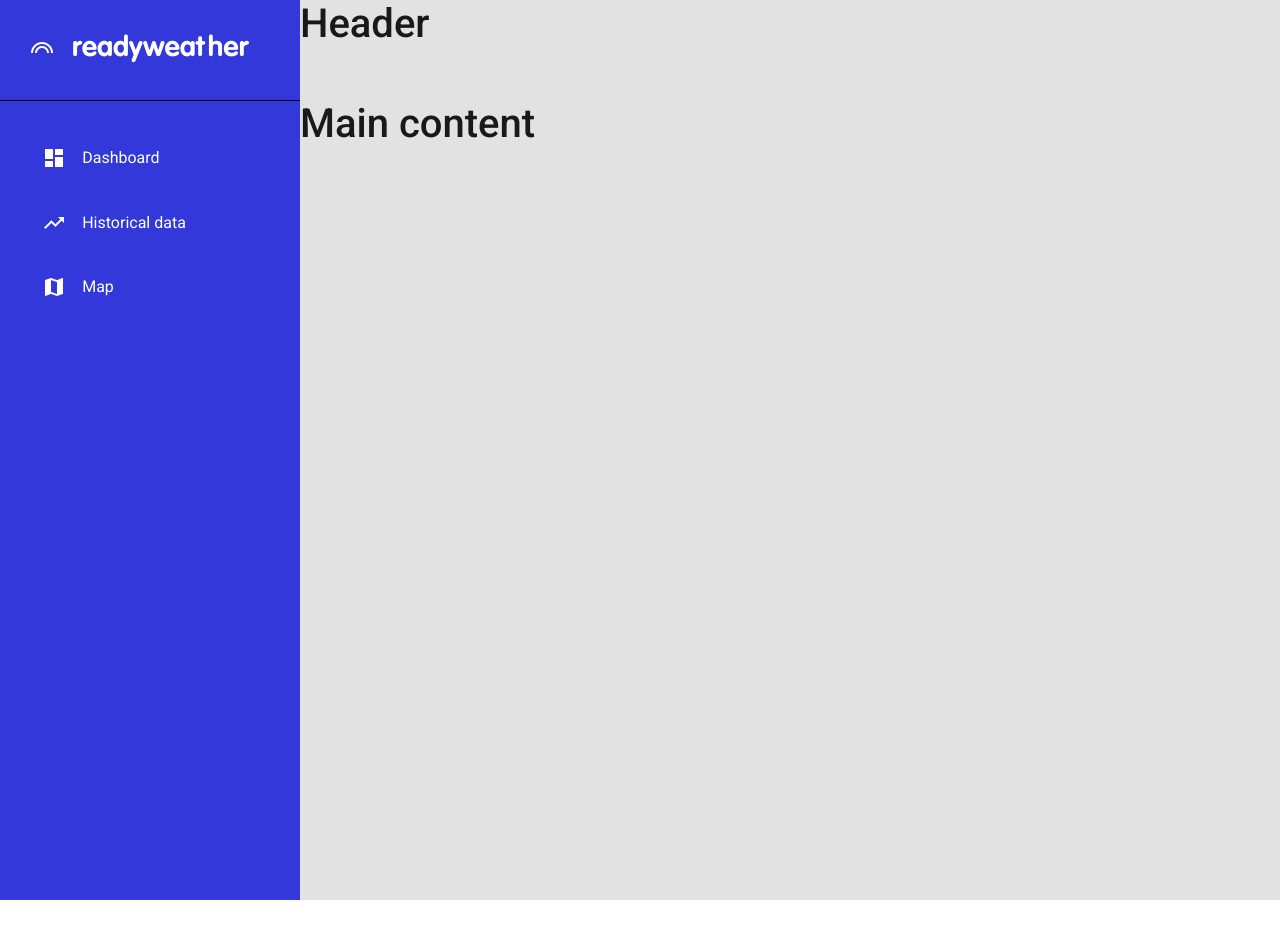
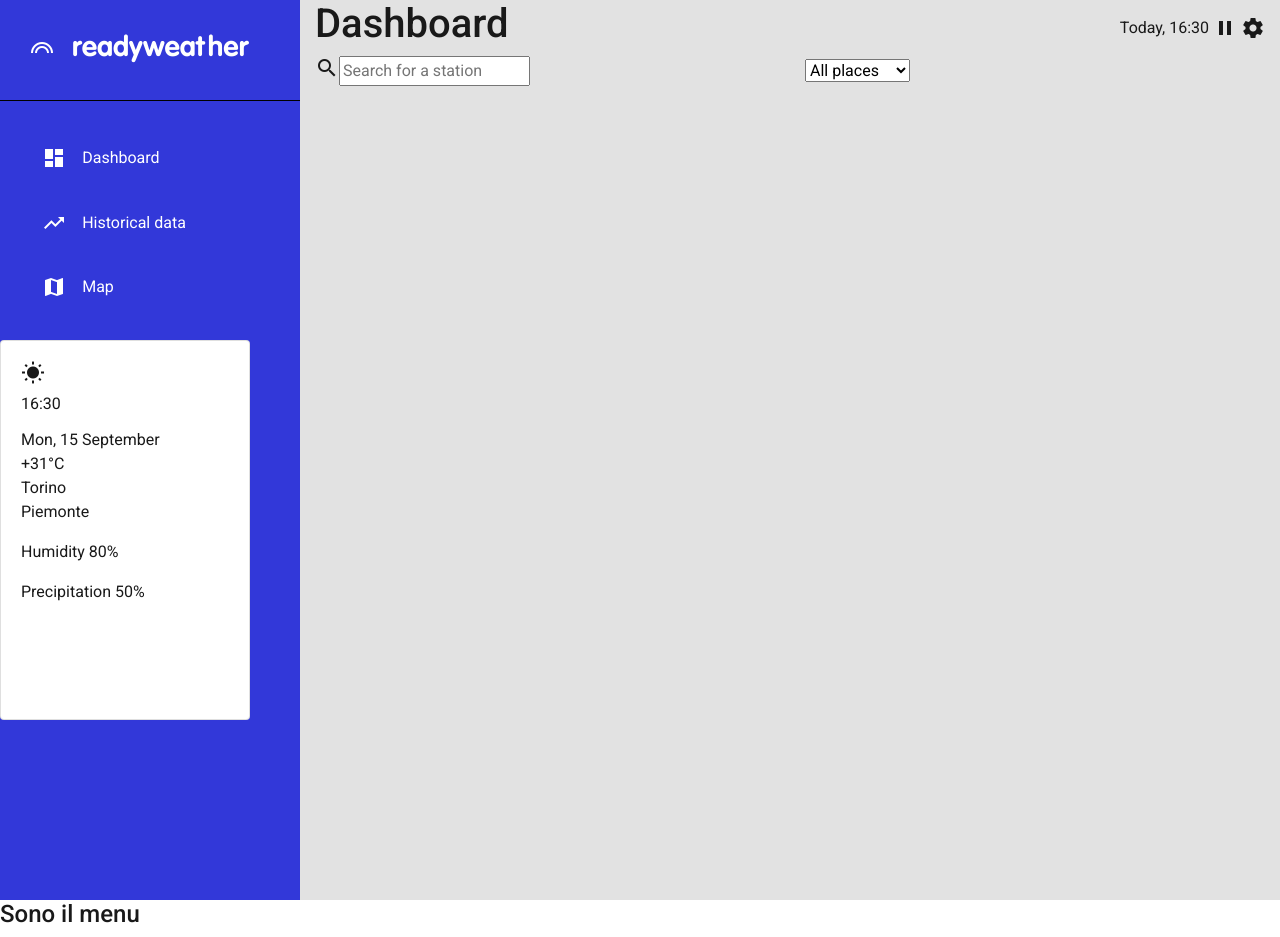
Before and after one commit to astronomyf/project-03, a plain HTML site: page index.html in a window 1280 px wide. Before the commit the page ends 900 px from the top, so only its background shows below. Drawn offline with nearby package versions, Linux system fonts and the light colour scheme; no server answers.

Commit message:
part 1 update

```diff
--- a/index.html
+++ b/index.html
@@ -1,56 +1,125 @@
 <!DOCTYPE html>
 <html lang="en">
    <head>
-    <meta charset="UTF-8" />
-    <meta name="viewport" content="width=device-width, initial-scale=1.0" />
+      <meta charset="UTF-8">
+      <meta name="viewport" content="width=device-width, initial-scale=1.0">
       <title>Weather App</title>
       <!-- bootstrap css -->
-    <link rel="stylesheet" href="https://stackpath.bootstrapcdn.com/bootstrap/4.5.2/css/bootstrap.min.css" integrity="sha384-JcKb8q3iqJ61gNV9KGb8thSsNjpSL0n8PARn9HuZOnIxN0hoP+VmmDGMN5t9UJ0Z" crossorigin="anonymous"/>
+      <link rel="stylesheet" href="https://stackpath.bootstrapcdn.com/bootstrap/4.5.2/css/bootstrap.min.css" integrity="sha384-JcKb8q3iqJ61gNV9KGb8thSsNjpSL0n8PARn9HuZOnIxN0hoP+VmmDGMN5t9UJ0Z" crossorigin="anonymous">
+      <!-- material icons -->
+      <link href="https://fonts.googleapis.com/icon?family=Material+Icons" rel="stylesheet">
       <!-- custom css -->
-    <link rel="stylesheet" href="css/style.css"/>
-    <!-- custom icons -->
-    <link href="https://fonts.googleapis.com/icon?family=Material+Icons" rel="stylesheet"/>
+      <link rel="stylesheet" href="css/style.css">
    </head>
-
    <body>
       <!-- main dashboard container -->
       <div class="grid-container">
+         <!-- Header section -->
          <header class="header">
-        <!-- header della dashboard, qui ci lavora Fabio -->
-        <h1>Header</h1>
+            <div class="container-lg container-md-fluid">
+               <div class="row justify-content-md-between align-items-center">
+                  <div class="col-md-4">
+                     <h1 class="main-title">Dashboard</h1>
+                  </div>
+                  <div class="col-md-4 text-md-right">
+                     <div class="info-group">
+                        <span class="info-container">
+                        Today, 16:30
+                        <i class="material-icons align-top">pause</i>
+                        </span>
+                        <span class="info-container">
+                        <i class="material-icons align-top">settings</i>
+                        </span>
+                     </div>
+                  </div>
+               </div>
+               <div class="row justify-content-around align-items-center margin-row">
+                  <div class="col-md-6">
+                     <div class="input-group">
+                        <i class="material-icons align-top">search</i>
+                        <input type="text" class="search-bar" name="search" placeholder="Search for a station">
+                     </div>
+                  </div>
+                  <div class="col-md-6">
+                     <select name="filter" class="filters">
+                        <option value="" selected disabled hidden>All places</option>
+                        <option value="italy">Italy</option>
+                        <option value="france">France</option>
+                        <option value="switzerland">Switzerland</option>
+                     </select>
+                     <!-- Stile per il filtro comulativo
+                        <span class="info-container">
+                            Italy
+                            <i class="material-icons align-top">close</i>
+                        </span>
+                        --->
+                  </div>
+               </div>
+            </div>
          </header>
+         <!-- Sidenav menu -->
          <aside class="sidenav">
-        <!-- menu della dashboard, qui ci lavora Simo -->
             <div class="sidenav-title">
                <i class="material-icons title-icon">looks</i>
                <h3>readyweather</h3>
             </div>
-
             <hr style="height: 1px; border: none; background-color: black" />
-
             <div class="container">
                <li>
                   <a href=""><i class="material-icons">dashboard</i>Dashboard</a>
                </li>
                <li>
-            <a href=""
-              ><i class="material-icons">trending_up</i>Historical data</a
-            >
+                  <a href="">
+                  <i class="material-icons">trending_up</i>Historical data</a>
                </li>
                <li>
                   <a href=""><i class="material-icons">map</i>Map</a>
                </li>
             </div>
+            <!-- Current location weather card -->
+            <div class="card actualPosition" style="width: 250px; height: 380px;">
+               <div class="card-body">
+                  <span class="material-icons sun">
+                  wb_sunny
+                  </span>
+                  <div class="datePosition">
+                     <div class="card-title">16:30</div>
+                     <div class="card-text date">Mon, 15 September</div>
+                  </div>
+                  <div class="divisoryLine"></div>
+                  <div class="position">
+                     <div class="temperature">+31°C</div>
+                     <div class="locationCity">Torino</div>
+                     <div class="locationRegion">Piemonte</div>
+                  </div>
+                  <div class="mt-3">
+                     <span class="humidity">Humidity</span>
+                     <span class="humidityValue">80%</span>
+                     <div id="myProgressHumidity">
+                        <div id="myBarHumidity"></div>
+                     </div>
+                  </div>
+                  <div class="mt-3">
+                     <span class="precipitation">Precipitation</span>
+                     <span class="precipitationValue">50%</span>
+                  </div>
+                  <div id="myProgressPrecipitation">
+                     <div id="myBarPrecipitation"></div>
+                  </div>
+               </div>
+            </div>
          </aside>
+         <!-- Mobile nav, hidden on large screens -->
+         <nav class="mobile-nav">
+            <h4>Sono il menu</h4>
+         </nav>
+         <!-- Main section -->
          <main class="main">
-        <!-- contenuto prinicipale, qui andrà la lista Emanuele -->
-        <h1>Main content</h1>
-        <section id="main-list-container" class="container main-list">
-
+            <section id="main-list-container" class="container-lg container-md-fluid main-list">
+               <!-- dynamically generated lists -->
             </section>
          </main>
       </div>
-
       <!-- end of body -->
       <script src="scripts/config.js"></script>
       <script src="scripts/utils.js"></script>
```
Also changed, not shown: css/style.css (+42 -46 lines). Lines whose indentation alone changed are shown as unchanged.
